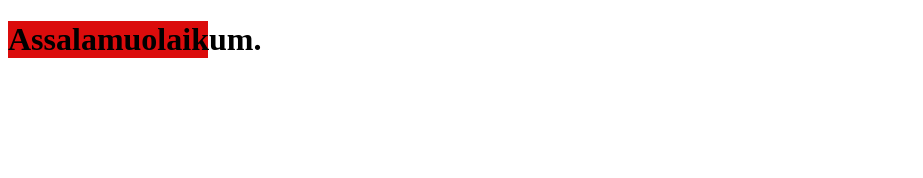
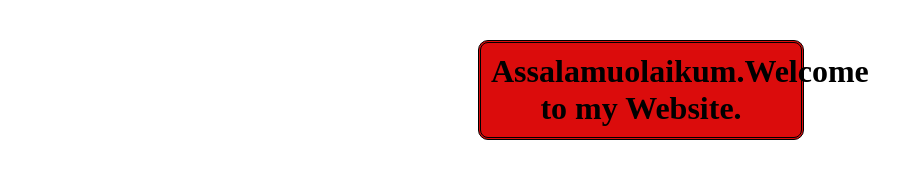
Before and after one commit to tasniatultul/my-bio-WEB, a plain HTML site: page index.html in a window 1280 px wide. Shown: the whole page, without its empty margins (0-923 px from the left). Drawn offline with Linux system fonts and the light colour scheme.

Commit message:
adding css

```diff
--- a/index.html
+++ b/index.html
@@ -9,7 +9,12 @@
 <style>
     #salam{
         background-color: rgb(219, 12, 12);
-        width:200px ;
+        width:300px ;
+       margin:40px 470px ;
+       border:3px double black ;
+       padding: 10px;
+       border-radius: 10px;
+       text-align: center;
     }
 
 
@@ -23,6 +28,6 @@
 
 
 <body>
-   <h1 id="salam">Assalamuolaikum.</h1>
+   <h1 id="salam">Assalamuolaikum.Welcome to my Website.</h1>
 </body>
 </html>
```
